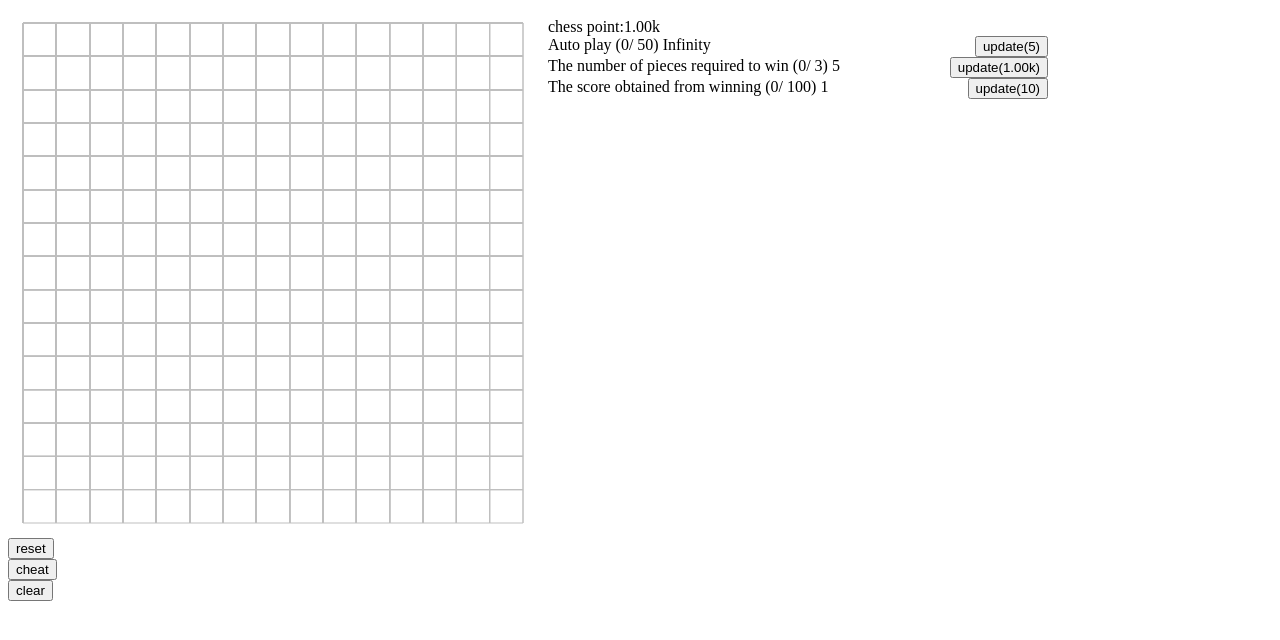
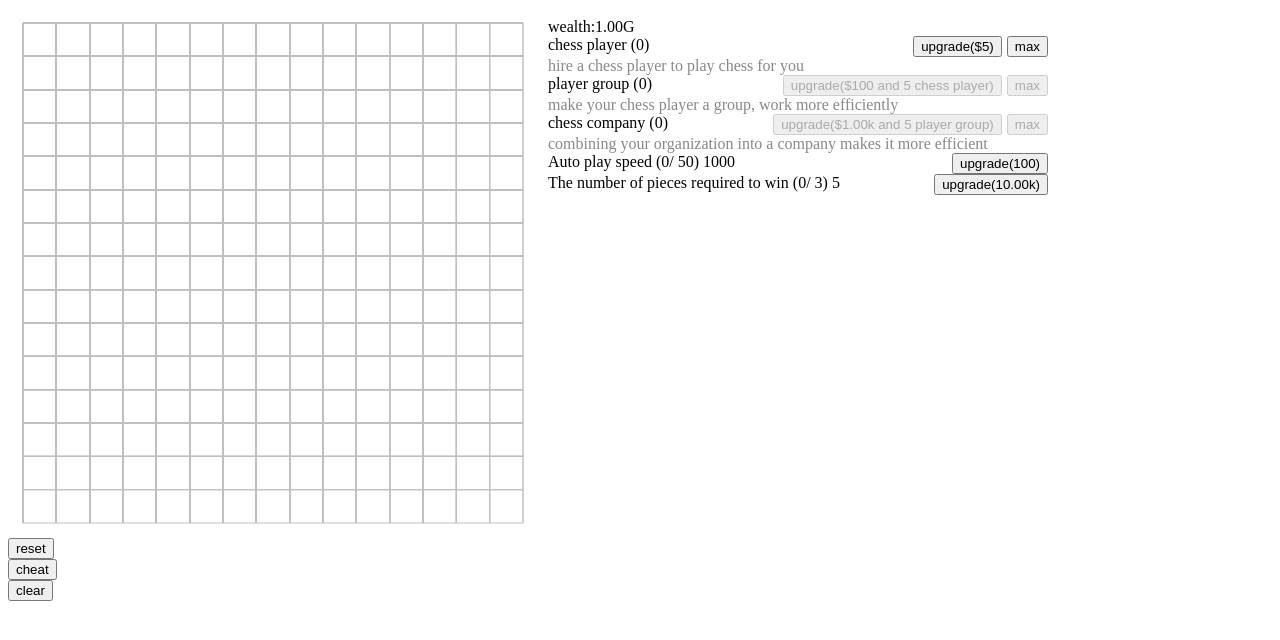
Before and after one commit to lasnrhar/chess, an Angular app: page / in a window 1280 px wide. Both pictures are taken after a click on the button "cheat". Shown: the top 640 px of the page. Built offline with nearby package versions, Linux system fonts and the light colour scheme.

Commit message:
Modify the gameplay and optimize the structure

```diff
--- a/src/app/app.component.html
+++ b/src/app/app.component.html
@@ -13,20 +13,60 @@
     <button (click)="game.clear()">clear</button>
   </div>
   <div class="control-panel" *ngIf="!loading">
-    <span>chess point:{{ valToDisplayVal(game.data.point) }}</span>
-    <div *ngIf="game.data.totalPoint > 0">
-      <div *ngFor="let upgrade of game.data.upgrades" class="update-panel">
-        <span
-          >{{ upgrade.value.title }} (<span
-            >{{ upgrade.value.level }}/ {{ upgrade.value.max }}</span
-          >) <span *ngIf="debug">{{ getUpgradeValue(upgrade.key) }}</span></span
+    <span>wealth:{{ valToDisplayVal(game.data.wealth) }}</span>
+    <div *ngIf="game.data.wealth > 0">
+      <div *ngFor="let building of game.data.buildings">
+        <div
+          *ngIf="
+            game.data.wealth > building.value.cost || building.value.historyCount > 0
+          "
+          class="building-panel"
         >
-        <button
-          (click)="game.upgrade(upgrade.key)"
-          [disabled]="!game.usable(upgrade.key)"
+          <div class="upgrade-panel">
+            <span
+              >{{ building.value.title }} ({{ valToDisplayVal(building.value.count) }})
+            </span>
+            <div class="build-button">
+              <button
+                (click)="game.build(building.key)"
+                [disabled]="!game.usable('building', building.key)"
+              >
+                upgrade(${{
+                  valToDisplayVal(building.value.cost) +
+                    buildingConsume(building.key)
+                }})
+              </button>
+              <button
+                (click)="game.maxBuild(building.key)"
+                [disabled]="!game.usable('building', building.key)"
+              >
+                max
+              </button>
+            </div>
+          </div>
+          <span class="desciption">{{ building.value.description }}</span>
+        </div>
+      </div>
+
+      <div *ngFor="let upgrade of game.data.upgrades">
+        <div
+          *ngIf="
+            game.data.wealth > upgrade.value.cost || upgrade.value.level > 0
+          "
+          class="upgrade-panel"
         >
-          update({{ valToDisplayVal(upgrade.value.cost) }})
-        </button>
+          <span
+            >{{ upgrade.value.title }} ({{ upgrade.value.level }}/
+            {{ upgrade.value.max }})
+            <span *ngIf="debug">{{ getUpgradeValue(upgrade.key) }}</span></span
+          >
+          <button
+            (click)="game.upgrade(upgrade.key)"
+            [disabled]="!game.usable('upgrade', upgrade.key)"
+          >
+            upgrade({{ valToDisplayVal(upgrade.value.cost) }})
+          </button>
+        </div>
       </div>
     </div>
   </div>
--- a/src/app/app.component.scss
+++ b/src/app/app.component.scss
@@ -25,10 +25,30 @@
   width: 100%;
 }
 
-.update-panel {
+.upgrade-panel {
   display: flex;
   flex-direction: row;
   justify-content: space-between;
   align-items: flex-start;
   width: 500px;
 }
+
+.building-panel {
+  display: flex;
+  flex-direction: column;
+  justify-content: space-between;
+  align-items: flex-start;
+  width: 500px;
+}
+
+.building-panel .desciption {
+  color: #888888;
+}
+
+.building-panel .build-button {
+  display: flex;
+  flex-direction: row;
+  justify-content: end;
+  align-items: end;
+  gap: 5px;
+}
--- a/src/app/app.component.ts
+++ b/src/app/app.component.ts
@@ -4,7 +4,9 @@ import {
   ElementRef,
   ViewChild,
 } from '@angular/core';
-import { Increase, Upgrade } from './increase';
+import { Building } from './building';
+import { Increase } from './increase';
+import { Upgrade } from './upgrade';
 
 @Component({
   selector: 'app-root',
@@ -34,10 +36,19 @@ export class AppComponent {
       i++;
     }
     if (i === 0) {
-      return val.toString();
+      return val.toFixed(0);
     } else {
       return val.toFixed(2) + units[i - 1];
     }
+  }
+
+  buildingConsume(key): string {
+    let building = this.game.data.findBuildingByKey(key);
+    if (building.consume.key != '') {
+      let consume = this.game.data.findBuildingByKey(building.consume.key);
+      return ` and ${building.consume.value} ${consume.title}`;
+    }
+    return '';
   }
 
   getUpgradeValue(key): number {
--- /dev/null
+++ b/src/app/building.ts
@@ -0,0 +1,79 @@
+export class Building {
+  count = 0;
+  historyCount = 0;
+  cost = 0;
+  earn = 0;
+  consume: { key: string; value: number } = { key: '', value: 0 };
+  title = '';
+  description = '';
+  constructor(
+    title: string,
+    description: string,
+    count: number,
+    earn: number,
+    cost: number,
+    consume: { key: string; value: number } = { key: '', value: 0 }
+  ) {
+    this.title = title;
+    this.description = description;
+    this.earn = earn;
+    this.count = count;
+    this.cost = cost;
+    this.consume = consume;
+  }
+
+  static init(): { key: string; value: Building }[] {
+    let buildings = [];
+
+    buildings.push({
+      key: 'player',
+      value: new Building(
+        'chess player',
+        'hire a chess player to play chess for you',
+        0,
+        5,
+        5
+      ),
+    });
+
+    buildings.push({
+      key: 'group',
+      value: new Building(
+        'player group',
+        'make your chess player a group, work more efficiently',
+        0,
+        50,
+        100,
+        {
+          key: 'player',
+          value: 5,
+        }
+      ),
+    });
+
+    buildings.push({
+      key: 'company',
+      value: new Building(
+        'chess company',
+        'combining your organization into a company makes it more efficient',
+        0,
+        500,
+        1000,
+        {
+          key: 'group',
+          value: 5,
+        }
+      ),
+    });
+    return buildings;
+  }
+
+  static getBuildCost(key: string, building: Building): number {
+    switch (key) {
+      case 'player':
+        return building.cost + building.cost * 0.01;
+      default:
+        return building.cost * 1.3;
+    }
+  }
+}
--- a/src/app/chess.ts
+++ b/src/app/chess.ts
@@ -1,5 +1,6 @@
 import { ElementRef } from '@angular/core';
-import { Increase, Upgrade } from './increase';
+import { Increase } from './increase';
+import { Upgrade } from './upgrade';
 
 export class Gomoku {
   chess: HTMLCanvasElement;
--- /dev/null
+++ b/src/app/game-data.ts
@@ -0,0 +1,26 @@
+import { Building } from "./building";
+import { Upgrade } from "./upgrade";
+
+export class GameData {
+  totalWealth = 0;
+  wealth = 0;
+  loop = 0;
+  buildings: { key: string; value: Building }[] = [];
+  upgrades: { key: string; value: Upgrade }[] = [];
+
+  findUpgradeByKey(key: string): Upgrade {
+    let upgrade = this.upgrades.find((item) => item.key == key);
+    if (upgrade) {
+      return upgrade.value;
+    }
+    return new Upgrade('', 0, 0, 0);
+  }
+
+  findBuildingByKey(key: string): Building {
+    let building = this.buildings.find((item) => item.key == key);
+    if (building) {
+      return building.value;
+    }
+    return new Building('', '', 0, 0, 0);
+  }
+}
--- a/src/app/increase.ts
+++ b/src/app/increase.ts
@@ -1,6 +1,9 @@
 import { ElementRef } from '@angular/core';
 import { interval, Subscription } from 'rxjs';
+import { Building } from './building';
 import { Gomoku } from './chess';
+import { GameData } from './game-data';
+import { Upgrade } from './upgrade';
 
 export class Increase {
   gomoku: Gomoku;
@@ -20,18 +23,8 @@ export class Increase {
 
   initGame() {
     this.data = new GameData();
-    this.data.upgrades.push({
-      key: 'autoplay',
-      value: new Upgrade('Auto play', 0, 50, 5),
-    });
-    this.data.upgrades.push({
-      key: 'wincount',
-      value: new Upgrade('The number of pieces required to win', 0, 3, 1000),
-    });
-    this.data.upgrades.push({
-      key: 'pointgain',
-      value: new Upgrade('The score obtained from winning', 0, 100, 10),
-    });
+    this.data.upgrades = Upgrade.init();
+    this.data.buildings = Building.init();
   }
 
   win(): boolean {
@@ -42,52 +35,92 @@ export class Increase {
       this.gomoku.reset();
       return false;
     } else if (this.gomoku.winner == 1) {
-      let pointUpgrade = this.data.findUpgradeByKey('pointgain');
-      let point = Upgrade.getUpgradeValue('pointgain', pointUpgrade);
-      this.data.point += point;
-      this.data.totalPoint += point;
+      let wealth = this.gainPerWin();
+      this.data.wealth += wealth;
+      this.data.totalWealth += wealth;
       this.gomoku.reset();
       return true;
     }
     return false;
   }
 
+  gainPerWin(): number {
+    let earn = 1;
+    this.data.buildings.forEach((b) => {
+      earn += b.value.count * b.value.earn;
+    });
+    return earn;
+  }
+
   resetGomoku() {
     this.gomoku.reset();
   }
 
+  build(key: string, times: number = 1) {
+    if (!this.usable('building', key)) {
+      return false;
+    }
+    let building = this.data.findBuildingByKey(key);
+    this.data.wealth -= building.cost * times;
+    building.count += times;
+    building.historyCount += times;
+
+    building.cost = Building.getBuildCost(key, building);
+
+    if (building.consume.key != '') {
+      let consume = this.data.findBuildingByKey(building.consume.key);
+      consume.count -= building.consume.value * times;
+    }
+
+    this.startAuto();
+  }
+
+  maxBuild(key: string) {
+    let building = this.data.findBuildingByKey(key);
+    let consume = this.data.findBuildingByKey(building.consume.key);
+    let count = Math.floor(this.data.wealth / building.cost);
+    if (building.consume.key != '') {
+      let consumeCount = Math.floor(consume.count / building.consume.value);
+      this.build(key, count < consumeCount ? count : consumeCount);
+    } else {
+      this.build(key, count);
+    }
+  }
+
   upgrade(key: string) {
-    if (!this.usable(key)) {
+    if (!this.usable('upgrade', key)) {
       return;
     }
     let upgrade = this.data.findUpgradeByKey(key);
+    this.data.wealth -= upgrade.cost;
     upgrade.level += 1;
-    this.data.point -= upgrade.cost;
 
     upgrade.cost = Upgrade.getUpgradeCost(key, upgrade);
 
     this.startAuto();
   }
 
-  cheat() {
-    this.data.point += 1000;
-    this.data.totalPoint += 1000;
-  }
-
-  clear() {
-    this.initGame();
-    this.save();
-    this.stopAuto();
-    this.resetGomoku();
-  }
-
-  usable(key): boolean {
-    let upgrade = this.data.findUpgradeByKey(key);
-    if (this.data.point < upgrade.cost) {
-      return false;
+  usable(type, key): boolean {
+    if (type == 'upgrade') {
+      let upgrade = this.data.findUpgradeByKey(key);
+      if (this.data.wealth < upgrade.cost) {
+        return false;
+      }
+      if (upgrade.level >= upgrade.max) {
+        return false;
+      }
     }
-    if (upgrade.level >= upgrade.max) {
-      return false;
+    if (type == 'building') {
+      let building = this.data.findBuildingByKey(key);
+      if (this.data.wealth < building.cost) {
+        return false;
+      }
+      if (building.consume.key != '') {
+        let consume = this.data.findBuildingByKey(building.consume.key);
+        if (consume.count < building.consume.value) {
+          return false;
+        }
+      }
     }
     return true;
   }
@@ -95,7 +128,7 @@ export class Increase {
   startAuto() {
     this.subscribe.unsubscribe();
     let upgrade = this.data.findUpgradeByKey('autoplay');
-    if (upgrade.level > 0) {
+    if (this.gainPerWin() > 1 || upgrade.level > 0) {
       let time = Upgrade.getUpgradeValue('autoplay', upgrade);
       this.subscribe = interval(time).subscribe((v: any) => {
         this.gomoku.autoPlay();
@@ -105,7 +138,9 @@ export class Increase {
   }
 
   stopAuto() {
-    this.subscribe.unsubscribe();
+    if (this.subscribe != null) {
+      this.subscribe.unsubscribe();
+    }
   }
 
   save() {
@@ -117,60 +152,23 @@ export class Increase {
     let str = localStorage.getItem('game');
     if (str) {
       let save = JSON.parse(decodeURIComponent(escape(atob(str))));
-      this.data.totalPoint = save.totalPoint;
-      this.data.point = save.point;
+      this.data.totalWealth = save.totalWealth;
+      this.data.wealth = save.wealth;
+      this.data.loop = save.loop;
       this.data.upgrades = save.upgrades;
+      this.data.buildings = save.buildings;
     }
   }
-}
 
-class GameData {
-  totalPoint = 0;
-  point = 0;
-  upgrades: { key: string; value: Upgrade }[] = [];
+  cheat() {
+    this.data.wealth += 1000 * 1000 * 1000;
+    this.data.totalWealth += 1000 * 1000 * 1000;
+  }
 
-  findUpgradeByKey(key: string): Upgrade {
-    let upgrade = this.upgrades.find((item) => item.key == key);
-    if (upgrade) {
-      return upgrade.value;
-    }
-    return new Upgrade('', 0, 0, 0);
+  clear() {
+    this.initGame();
+    this.save();
+    this.stopAuto();
+    this.resetGomoku();
   }
 }
-
-export class Upgrade {
-  level = 0;
-  max = 10;
-  cost = 5;
-  title = '';
-  constructor(title: string, level: number, max: number, cost: number) {
-    this.title = title;
-    this.level = level;
-    this.max = max;
-    this.cost = cost;
-  }
-
-  static getUpgradeCost(key: string, upgrade: Upgrade): number {
-    switch (key) {
-      case 'autoplay':
-        return Math.pow(upgrade.level, 3) * 3 + 10;
-      case 'wincount':
-        return Math.pow(1000, upgrade.level + 1);
-      case 'pointgain':
-        return Math.pow(upgrade.level, 3) * 3 + 10;
-    }
-    return 5;
-  }
-
-  static getUpgradeValue(key: string, upgrade: Upgrade): number {
-    switch (key) {
-      case 'autoplay':
-        return 1000 / upgrade.level;
-      case 'wincount':
-        return upgrade.level > 3 ? 2 : 5 - upgrade.level;
-      case 'pointgain':
-        return Math.pow(upgrade.level, 3) * 3 + 1;
-    }
-    return 0;
-  }
-}
--- /dev/null
+++ b/src/app/upgrade.ts
@@ -0,0 +1,46 @@
+export class Upgrade {
+  level = 0;
+  max = 10;
+  cost = 5;
+  title = '';
+  constructor(title: string, level: number, max: number, cost: number) {
+    this.title = title;
+    this.level = level;
+    this.max = max;
+    this.cost = cost;
+  }
+
+  static init(): { key: string; value: Upgrade }[] {
+    let upgrades = [];
+    upgrades.push({
+      key: 'autoplay',
+      value: new Upgrade('Auto play speed', 0, 50, 100),
+    });
+    upgrades.push({
+      key: 'wincount',
+      value: new Upgrade('The number of pieces required to win', 0, 3, 10000),
+    });
+
+    return upgrades;
+  }
+
+  static getUpgradeCost(key: string, upgrade: Upgrade): number {
+    switch (key) {
+      case 'autoplay':
+        return Math.pow(upgrade.level, 3) * 3 + 100;
+      case 'wincount':
+        return Math.pow(1000, upgrade.level + 1);
+    }
+    return 5;
+  }
+
+  static getUpgradeValue(key: string, upgrade: Upgrade): number {
+    switch (key) {
+      case 'autoplay':
+        return upgrade.level == 0 ? 1000 : 1000 / upgrade.level;
+      case 'wincount':
+        return upgrade.level > 3 ? 2 : 5 - upgrade.level;
+    }
+    return 0;
+  }
+}
```
